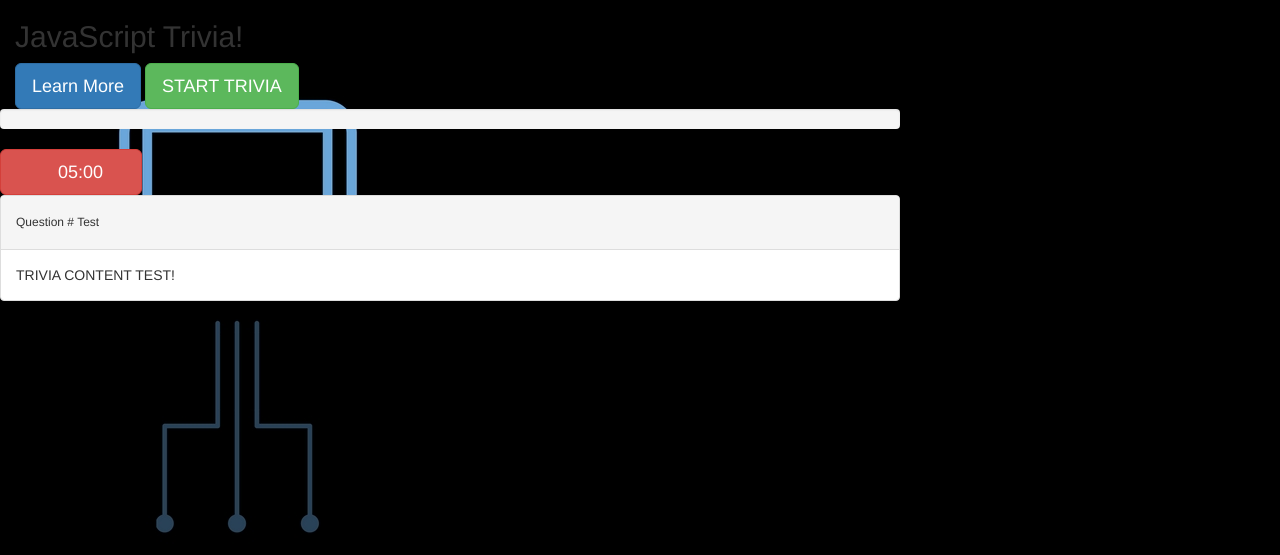
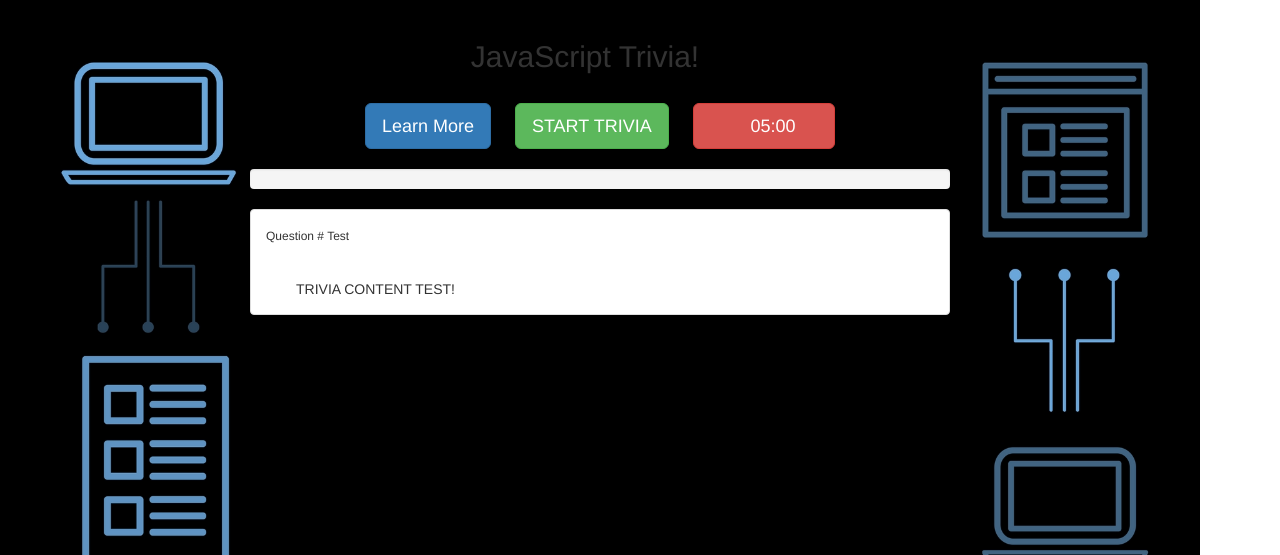
Before and after one commit to lisa-will/Trivia-Game, a PHP site: page / in a window 1280 px wide. Shown: the top 555 px of the page. Run offline with PHP 8.4, Linux system fonts and the light colour scheme; some libraries are stand-ins or nearby versions; some web fonts are replaced.

Commit message:
last minute styling changes

```diff
--- a/assets/css/style.css
+++ b/assets/css/style.css
@@ -1,20 +1,31 @@
 /* GET WILD AND CRAZZZZZZY WITH STYLEZZZZZ */
 
 body {
+	margin-left: auto;
+	margin-right: auto;
 	width: 900px;
 	background-image: url("bk.jpg");
-	background-repeat: no-repeat;
+	background-size: 1200px;
+	background-repeat: repeat-y;
+	background-position: margin-top 25px;
+
 }
 
 .container {
 	width: 900px;
+	margin-right: auto;
+	margin-left: auto;
 
+}
+h2 {
+	margin-left: auto;
+	margin-right: auto;
+	text-align: center;
 }
 
 #pic {
-	width: 400px;
+	width: 600px;
 	height: 400px;
-
 }
 
 #progress {
@@ -34,3 +45,7 @@ body {
 	z-index: 2;
 	right: 0;
 }
+.panel-body{
+	size: 700px;
+
+}
--- a/assets/javascript/app.js
+++ b/assets/javascript/app.js
@@ -25,16 +25,14 @@ function startTrivia(){
 	var fiveMinutes = 60 * 5,
 		display = document.querySelector('#time');
 	startTimer(fiveMinutes, display);
-};
+}
 
 $("#startTrivia").on("click", function(){
 	startTrivia();
 	renderQuestion();
-})
+});
 
 // Progress bar function to show tester trivia progress...
-
-// * Still needs some work.
 
 var progression = 0;
 
@@ -46,14 +44,9 @@ function updateProgressBar() {
 		} else {
 			progression += 5;
 		}
+}
 
-};
-
-
-
-// Let's Add our Trivia Variables.... Annnnd Go!
-// * Add Trivia-Q' images.
-
+// Let's Add our Trivia Variables + Trivia-Q' images.... Annnnd Go!
 
 var q = 0, trivia, triviaStatus, question, choice, choices, ansA, ansB, ansC, ansD, correct, wrong = 0;
 
@@ -100,9 +93,9 @@ var triviaQuestions = [
 	["assets/images/20.png", "A", "B", "C", "D", "B"],
 ];
 // This function returns the element Id when it is called.
-//function _(x) {
-	//return document.getElementById(x);
-//}
+function _(x) {
+	return document.getElementById(x);
+}
 // This renderQuestion function pulls the question + answer choices from the triviaQuestions array.
 function renderQuestion() {
 	trivia = $("#trivia");
@@ -130,7 +123,7 @@ function renderQuestion() {
 	trivia.append("<input type='radio' name='choices' value='D'> "+ansD+"<br><br>");
 	trivia.append("<button onclick='checkAnswer()'>Sumbit Answer</button>");
 
-	updateProgressBar()
+	updateProgressBar();
 }
 
 function checkAnswer() {
@@ -157,3 +150,9 @@ function checkAnswer() {
 window.addEventListener("load", renderQuestion, false);
 
 }
+
+
+
+
+//// Still having issues with tallying/displaying total score
+//// Trivia continues to run after answering 20 questions.
--- a/index.html
+++ b/index.html
@@ -14,15 +14,22 @@
 
 <body>
 <!-- Container -->
-<div class="container">
-<h2>JavaScript Trivia!</h2>
+<div class="container"><br>
+<h2>JavaScript Trivia!</h2><br>
 <!-- Let's Add a Modal -->
 <!-- Trigger the modal with a button -->
-<button type="button" class="btn btn-primary btn-lg" data-toggle="modal" data-target="#myModal">Learn More</button>
+<button type="button" class="btn btn-primary btn-lg" data-toggle="modal" data-target="#myModal" style="margin-left: 350px; margin-right: 20px;">Learn More</button>
 
 <!-- Trigger the Game + Timer with THIS "Start" Button ??? -->
-<button type="button" class="btn btn-success btn-lg" id="startTrivia">START TRIVIA</button>
+<button type="button" class="btn btn-success btn-lg" id="startTrivia" style="margin-right: 20px;">START TRIVIA</button>
 
+
+<!-- Annnnd a stopwatch-clock glyphicon with the countdown! -->
+<button type= "button" class="btn btn-danger btn-lg" style=" width: 142px; margin-right: 20px;">
+          <div><span class="glyphicon glyphicon-time"></span>
+          <span id="time">05:00</span></div>
+</button>
+</div>
   <!-- Modal -->
   <div class="modal fade" id="myModal" role="dialog">
     <div class="modal-dialog">
@@ -50,28 +57,24 @@
 </div>
 
 <!-- Progress bar for fun! -->
-<div class="progress progress-striped active">
+<br>
+<div class="progress progress-striped active" style="width: 700px; margin-left: 250px;">
 	<div id="progress">
   		<span class="progress-text"></span>
   		<div class="progress-bar"></div>
   	</div>
 </div>
 
-<!-- Annnnd a stopwatch-clock glyphicon with the countdown! -->
-<a href="#" class="btn btn-danger btn-lg" style="padding-top: 10px; padding-bottom: 10px; padding-left: 10px; padding-right: 10px; width: 142px;">
-          <div><span class="glyphicon glyphicon-time"></span>
-          <span id="time">05:00</span></div>
-
-    </a>
 <!-- Add a few default panels here and there for styling purposes! -->
-<div class="panel panel-default">
+<div class="panel panel-default" style="width: 700px; margin-left: 250px;">
+	<div id="triviaHeader">
 	<div class="panel-heading">
 
 <!-- Add div #triviaStatus - this will tell the tester what question # they are on out of total # of game questions. -->
 		<h6 id="triviaStatus">Question # Test</h6>
 	</div>
   		<div class="panel-body">
-  			<div id="trivia">
+  			<div id="trivia" style="margin-left: 30px;">
     		TRIVIA CONTENT TEST!
   			</div>
 		</div>
```
